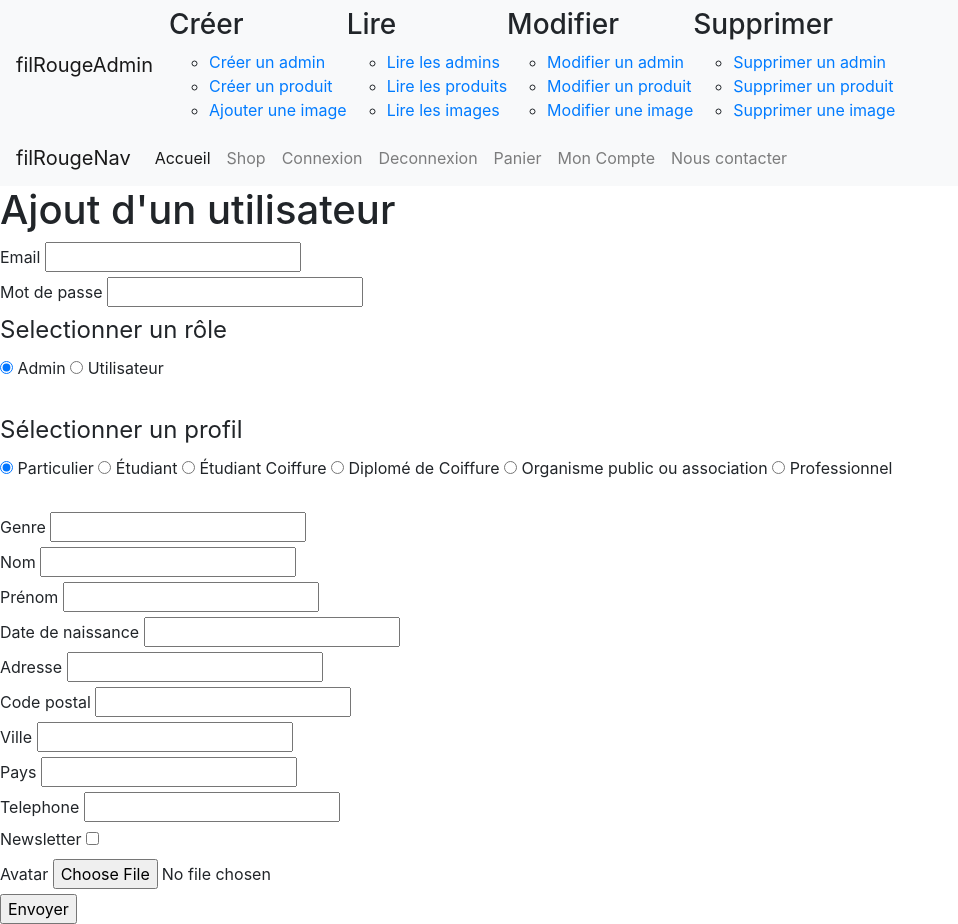
After one commit to Live61c5/filRouge, a PHP site: page /private/templates/addUser.php in a window 1280 px wide. The commit adds this page. Shown: the whole page, without its empty margins (0-958 px from the left). Run offline with PHP 8.4, Linux system fonts and the light colour scheme.

Commit message:
Some changes

```diff
--- /dev/null
+++ b/private/templates/addUser.php
@@ -0,0 +1,86 @@
+<!DOCTYPE html>
+<html lang="en">
+<head>
+    <meta charset="UTF-8">
+    <meta http-equiv="X-UA-Compatible" content="IE=edge">
+    <meta name="viewport" content="width=*, initial-scale=1.0">
+    <title>Document</title>
+    <link rel="stylesheet" href="https://stackpath.bootstrapcdn.com/bootstrap/4.5.2/css/bootstrap.min.css" integrity="sha384-JcKb8q3iqJ61gNV9KGb8thSsNjpSL0n8PARn9HuZOnIxN0hoP+VmmDGMN5t9UJ0Z" crossorigin="anonymous">
+</head>
+<body>
+    <?php
+        include("includes/navbarAdmin.php");
+        include("includes/navbar.php");
+    ?>
+    <h1>Ajout d'un utilisateur</h1>
+
+    <form action="#" enctype="multipart/form-data">
+        <label for="email">Email</label>
+        <input type="text" name="email" id="email">
+        <br>
+        <label for="password">Mot de passe</label>
+        <input type="password" name="password" id="password">
+        <br>
+        <fieldset>
+            <legend>Selectionner un rôle</legend>
+            <input type="radio" id="Admin" name="role" value="Admin" checked>
+            <label for="Admin">Admin</label>
+            <input type="radio" id="Utilisateur" name="role" value="Utilisateur">
+            <label for="Utilisateur">Utilisateur</label>
+        </fieldset>
+        <br>
+        <fieldset>
+            <legend>Sélectionner un profil</legend>
+            <input type="radio" id="particulier" name="profile" value="particulier" checked>
+            <label for="particulier">Particulier</label>
+            <input type="radio" id="etudiant" name="profile" value="etudiant">
+            <label for="etudiant">Étudiant</label>
+            <input type="radio" id="etudiantCoiffure" name="profile" value="etudiantCoiffure">
+            <label for="etudiantCoiffure">Étudiant Coiffure</label>
+            <input type="radio" id="diplomeCoiffure" name="profile" value="diplomeCoiffure">
+            <label for="diplomeCoiffure">Diplomé de Coiffure</label>
+            <input type="radio" id="orgaAsso" name="profile" value="orgaAsso">
+            <label for="orgaAsso">Organisme public ou association</label>
+            <input type="radio" id="pro" name="profile" value="pro">
+            <label for="pro">Professionnel</label>
+        </fieldset>
+        <br>
+        <!-- A REPRENDRE ICI -->
+        <label for="genre">Genre</label>
+        <input type="text" name="genre" id="genre">
+        <br>
+        <label for="nom">Nom</label>
+        <input type="text" name="nom" id="nom">
+        <br>
+        <label for="prenom">Prénom</label>
+        <input type="text" name="prenom" id="prenom">
+        <br>
+        <label for="dateNaissance">Date de naissance</label>
+        <input type="text" name="dateNaissance" id="dateNaissance">
+        <br>
+        <label for="adresse">Adresse</label>
+        <input type="text" name="adresse" id="adresse">
+        <br>
+        <label for="codePostal">Code postal</label>
+        <input type="text" name="codePostal" id="codePostal">
+        <br>
+        <label for="ville">Ville</label>
+        <input type="text" name="ville" id="ville">
+        <br>
+        <label for="pays">Pays</label>
+        <input type="text" name="pays" id="pays">
+        <br>
+        <label for="telephone">Telephone</label>
+        <input type="text" name="telephone" id="telephone">
+        <br>
+        <label for="newsletter">Newsletter</label>
+        <input type="checkbox" name="newsletter" id="newsletter">
+        <br>
+        <label for="avatar">Avatar</label>
+        <input type="file" name="avatar" id="avatar">
+        <br>
+        <input type="submit" value="Envoyer">
+    </form>
+
+</body>
+</html>
--- a/private/templates/includes/footer.php
+++ b/private/templates/includes/footer.php
@@ -4,6 +4,9 @@
 ?>
 <footer>
     <div class="footerBackground">
+        <div class="row">
+                    <iframe width="100%"src="https://www.google.com/maps/embed?pb=!1m18!1m12!1m3!1d5222.711742461355!2d6.170024178787172!3d49.117876117255136!2m3!1f0!2f0!3f0!3m2!1i1024!2i768!4f13.1!3m3!1m2!1s0x4794dddd3416b321%3A0x9ba7f57113b2c3d8!2sTHE%20RIFT!5e0!3m2!1sfr!2sfr!4v1677717037273!5m2!1sfr!2sfr" width="400" height="300" style="border:0;" allowfullscreen="" loading="lazy" referrerpolicy="no-referrer-when-downgrade"></iframe>
+        </div>
         <div class="row">
             <div class="col-4">
                 <h2>filRouge</h2>
@@ -25,8 +28,5 @@
                 </ul>
             </div>
         </div>
-        <div class="row">
-                    <iframe width="100%"src="https://www.google.com/maps/embed?pb=!1m18!1m12!1m3!1d5222.711742461355!2d6.170024178787172!3d49.117876117255136!2m3!1f0!2f0!3f0!3m2!1i1024!2i768!4f13.1!3m3!1m2!1s0x4794dddd3416b321%3A0x9ba7f57113b2c3d8!2sTHE%20RIFT!5e0!3m2!1sfr!2sfr!4v1677717037273!5m2!1sfr!2sfr" width="400" height="300" style="border:0;" allowfullscreen="" loading="lazy" referrerpolicy="no-referrer-when-downgrade"></iframe>
-        </div>
     </div>
 </footer>
```
Also changed, not shown: private/templates/addProduct.php (added, +49 -0 lines), private/templates/contact.php (+0 -10 lines).
